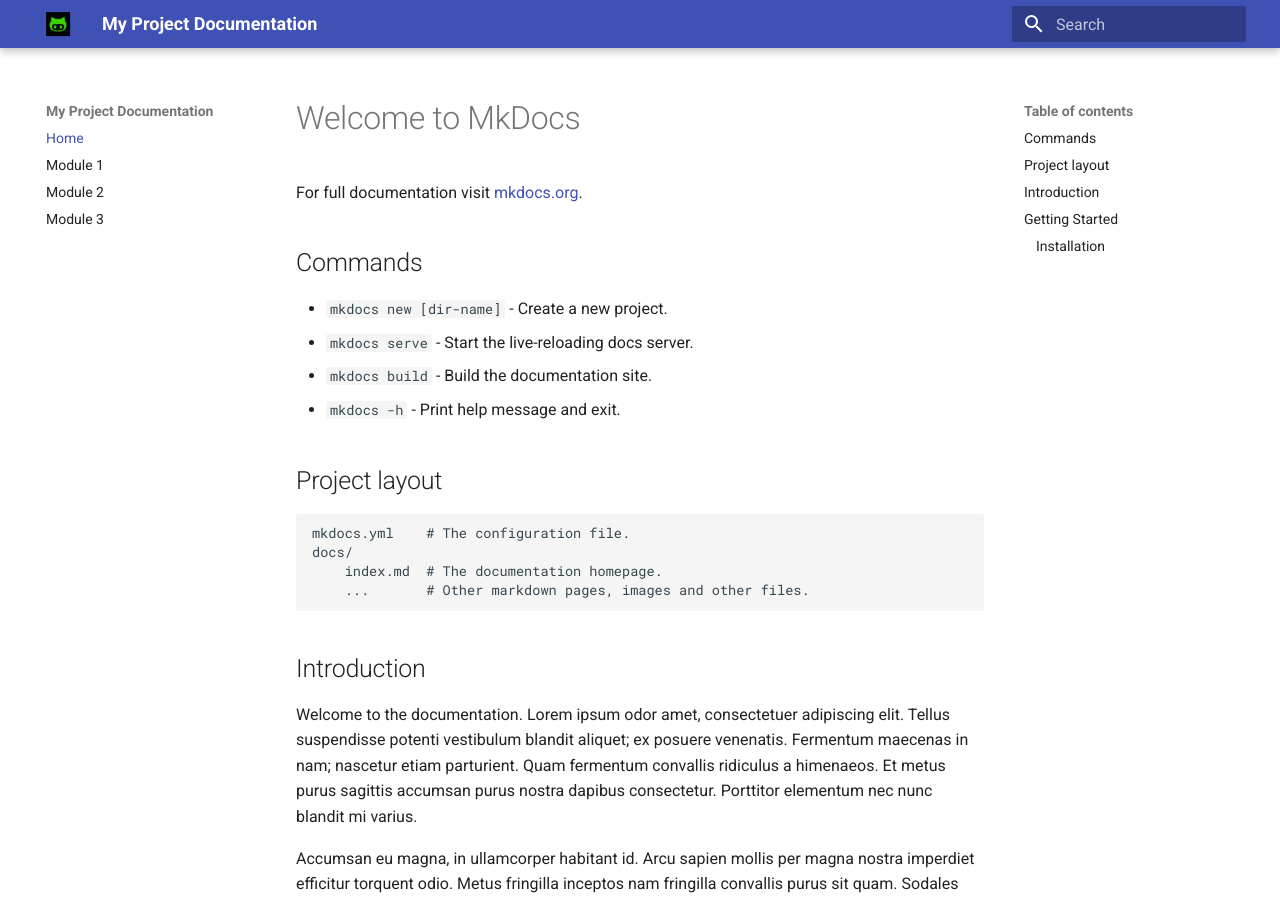
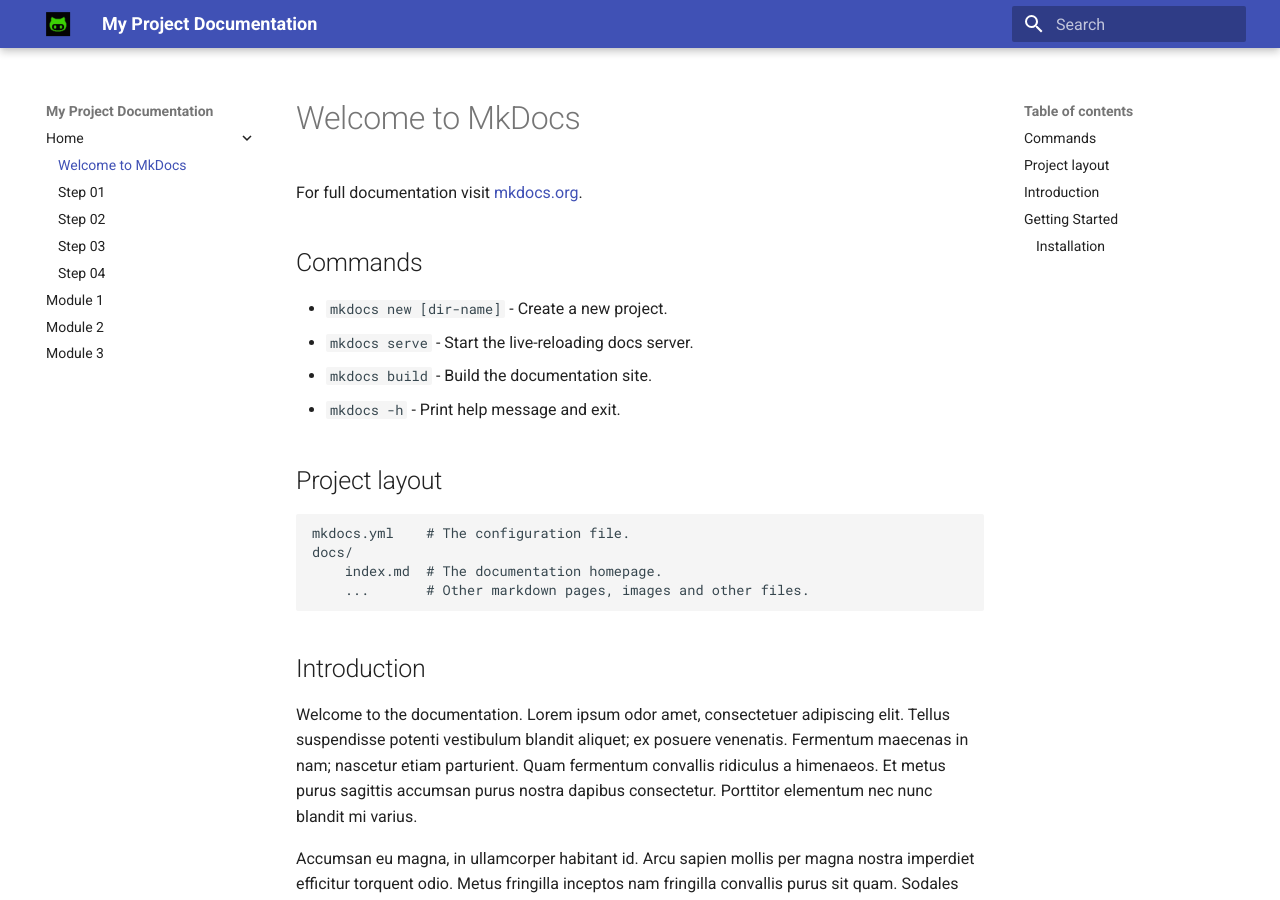
Before and after one commit to muzlive-jyl/mkdocs-tutorial, an MkDocs documentation site: the page built from docs/index.md, in a window 1280 px wide and 900 px high. Built offline with MkDocs 1.6.1 and Material for MkDocs 9.7.7, drawn with Linux system fonts in a browser that asks for light colours.

```diff
--- a/mkdocs.yml
+++ b/mkdocs.yml
@@ -17,7 +17,12 @@ markdown_extensions:
       permalink: true # https://yakworks.github.io/docmark/extensions/permalinks/
 
 nav:
-  - Home: index.md
+  - Home:
+    - index.md
+    - step-01.md
+    - step-02.md
+    - step-03.md
+    - step-04.md
   - Module 1: module1/README.md
   - Module 2: module2/README.md
   - Module 3: module3/README.md
```
Also changed, not shown: README.md (added, +5 -0 lines), docs/step-04.md (renamed from step-04.md, +10 -0 lines), docs/step-01.md (renamed from step-01.md), docs/step-02.md (renamed from step-02.md), docs/step-03.md (renamed from step-03.md), 1 other file.
